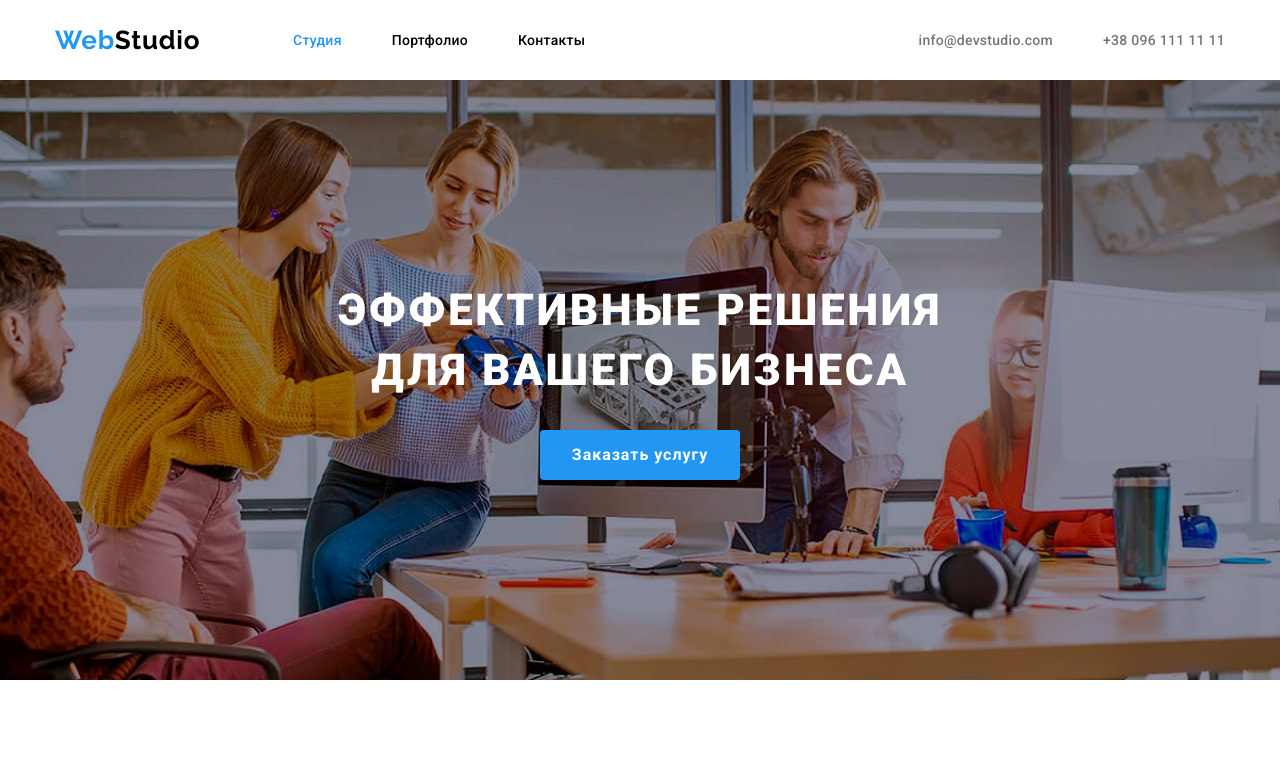
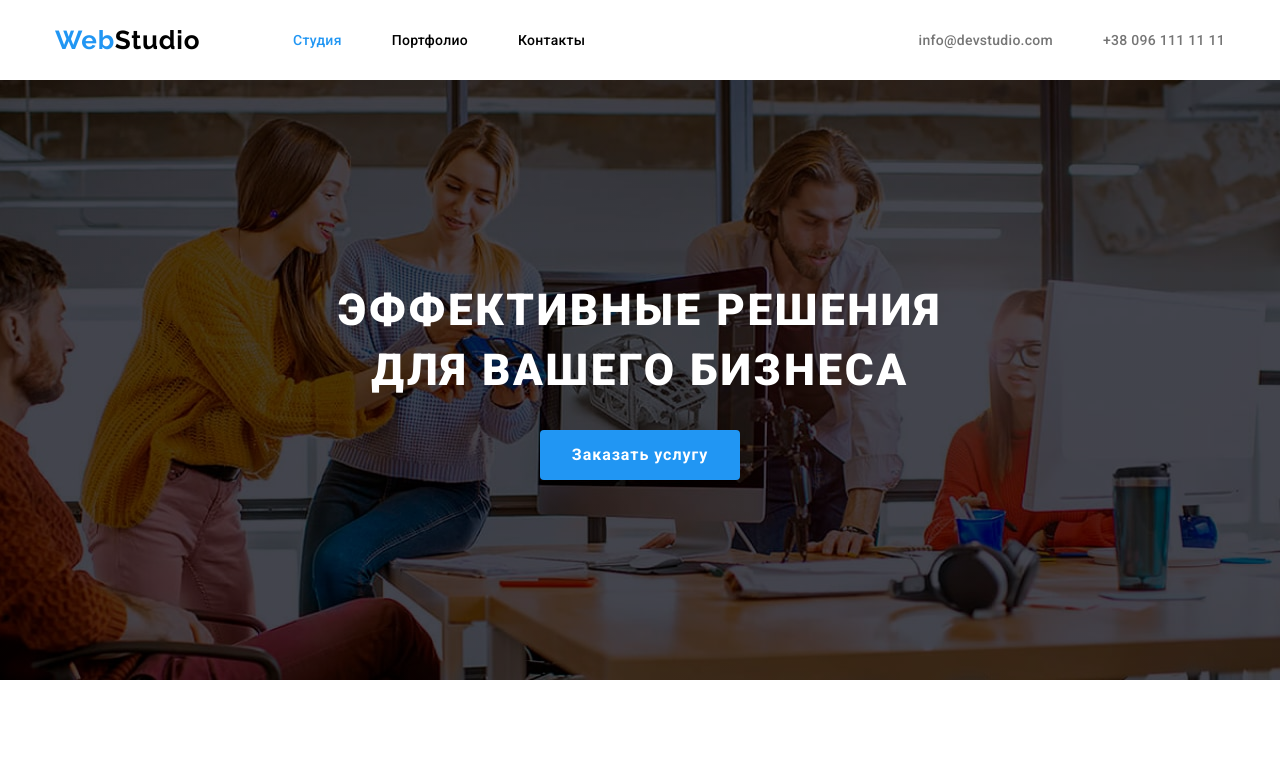
Before and after one commit to Viktory-me/goit-markup-hw-04, a plain HTML site: page index.html in a window 1280 px wide. Shown: the top 771 px of the page. Drawn offline with Linux system fonts and the light colour scheme.

Commit message:
hero done

```diff
--- a/css/style.css
+++ b/css/style.css
@@ -150,8 +150,15 @@ a {
     padding-bottom: 200px;
     align-items: center;
     justify-content: center;
-    background-image: url(/images/background.jpg);
-    background-size: auto;
+}
+
+.overlay {
+    height: 600px;
+    max-width: 1600px;
+    margin-left: auto;
+    margin-right: auto;
+    background-image: linear-gradient(rgba(0, 0, 0, 0.5), rgba(0, 0, 0, 0.5)), url(/images/background.jpg);
+    background-size: cover;
     background-repeat: no-repeat;
     background-position: center;
 }
@@ -374,6 +381,11 @@ a {
     margin-right: 30px;
 }
 
+.icon-clients {
+    width: ;
+    height: ;
+}
+
 /*end section worker*/
 
 /*footer*/
--- a/index.html
+++ b/index.html
@@ -45,6 +45,7 @@
     </header>
     <main>
       <!--hero-->
+      <div class="overlay">
         <section class="hero-section">
           <div class="hero-section-description">
             <div class="banner">
@@ -56,6 +57,7 @@
             <button class="btn-title" type="button">Заказать услугу</button>
           </div>
         </section>
+      </div>
       <!--our preferences-->
       <section class="about-section">
         <h2 class="about-title visually-hidden">Наши преимущества</h2>
@@ -183,7 +185,7 @@
           <h2 class="clients-title">Постоянные клиенты</h2>
           <ul class="clients-list">
             <li class="clients-list-item">
-              <svg>
+              <svg class="icon-clients">
                 <use href="./images/symbol-defs.svg#icon-logo-1"></use>
               </svg>
             </li>
```
Lines whose indentation alone changed are shown as unchanged.
